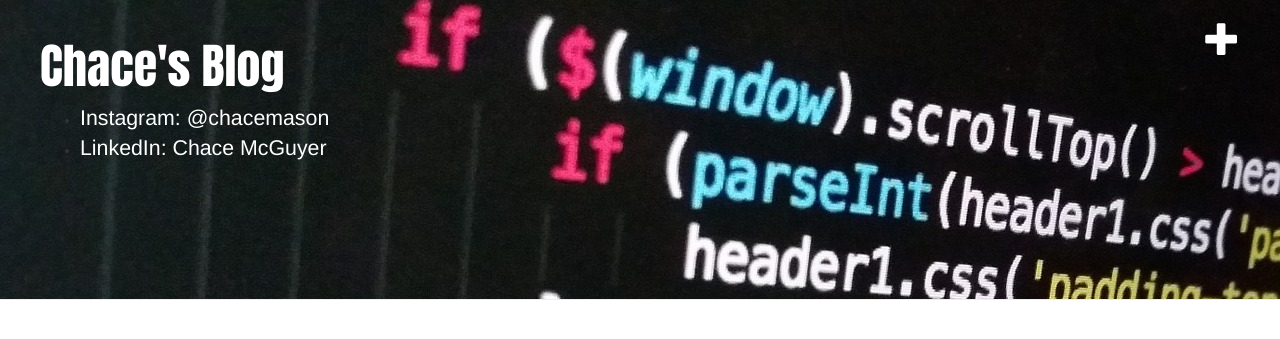
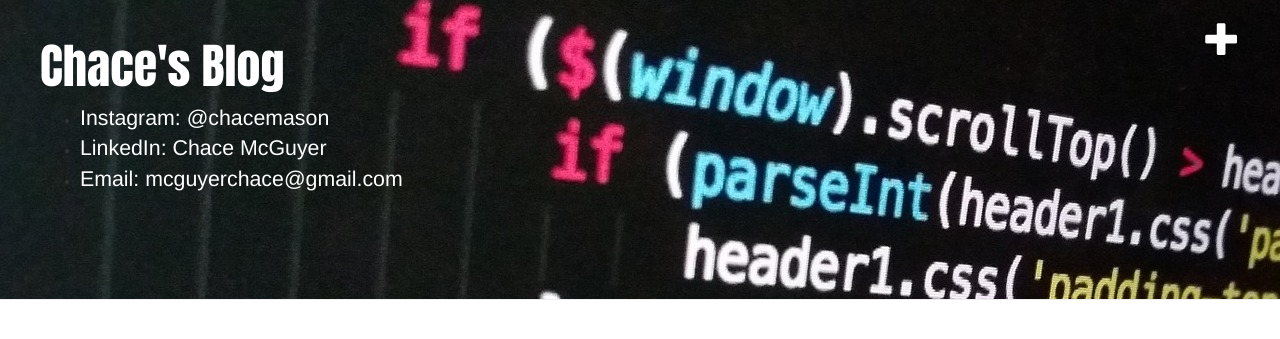
Before and after one commit to ChaceMcGuyer/my-first-blog, a Django app: page / in a window 1280 px wide. Shown: the top 339 px of the page. Run offline with Django 3.2, Linux system fonts and the light colour scheme; data that the repository does not hold is empty; some libraries are stand-ins or nearby versions.

Commit message:
Added mailto link

```diff
--- a/blog/templates/blog/base.html
+++ b/blog/templates/blog/base.html
@@ -15,6 +15,7 @@
           <ul>
             <li><a href='https://www.instagram.com/chacemason/'>Instagram: @chacemason</a></li>
             <li><a href='https://www.linkedin.com/in/chacemcguyer/'>LinkedIn: Chace McGuyer</a></li>
+            <li><a href='mailto:mcguyerchace@gmail.com'>Email: mcguyerchace@gmail.com</a></li>
           </ul>
       </div>
       <div class="content container">
```
